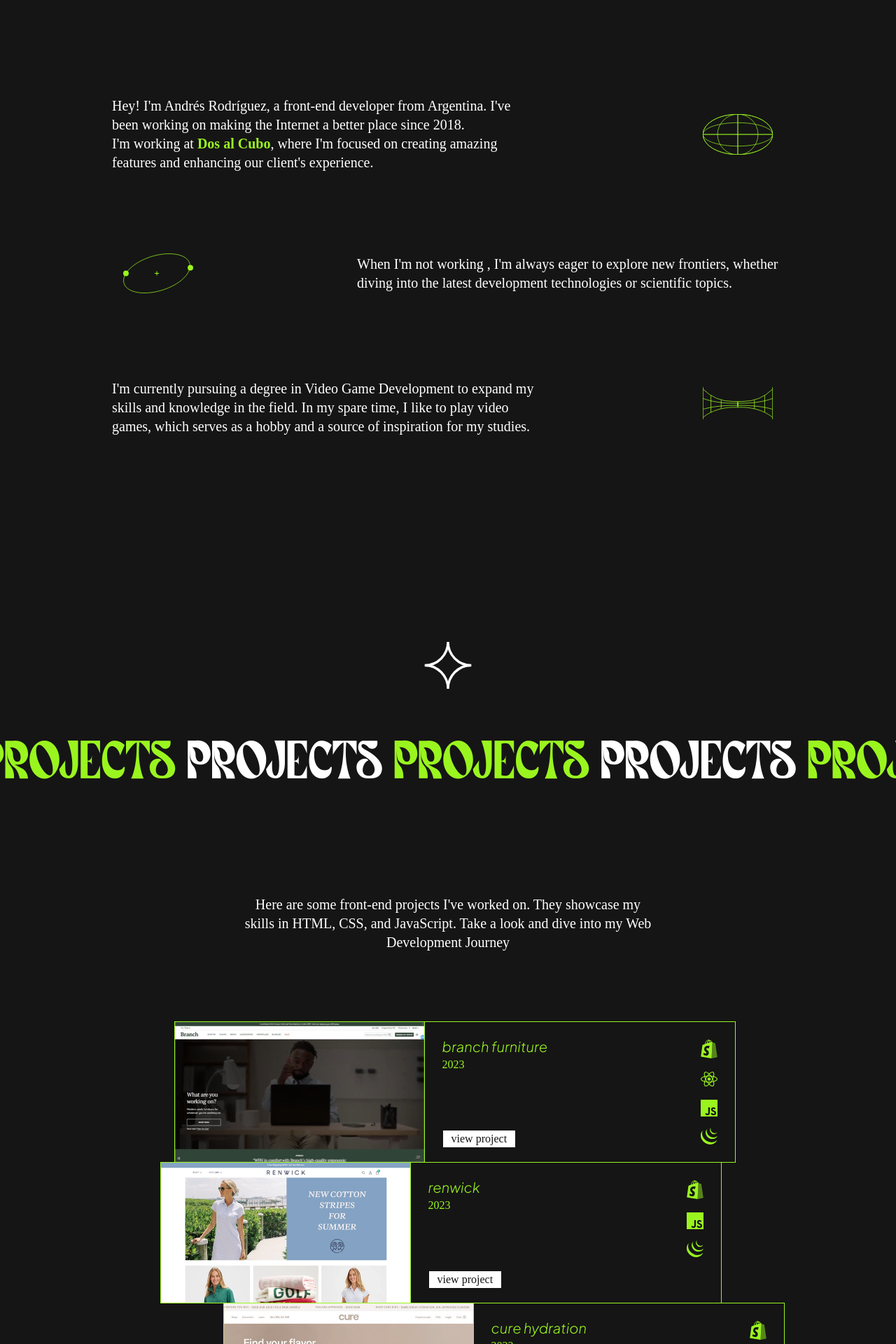
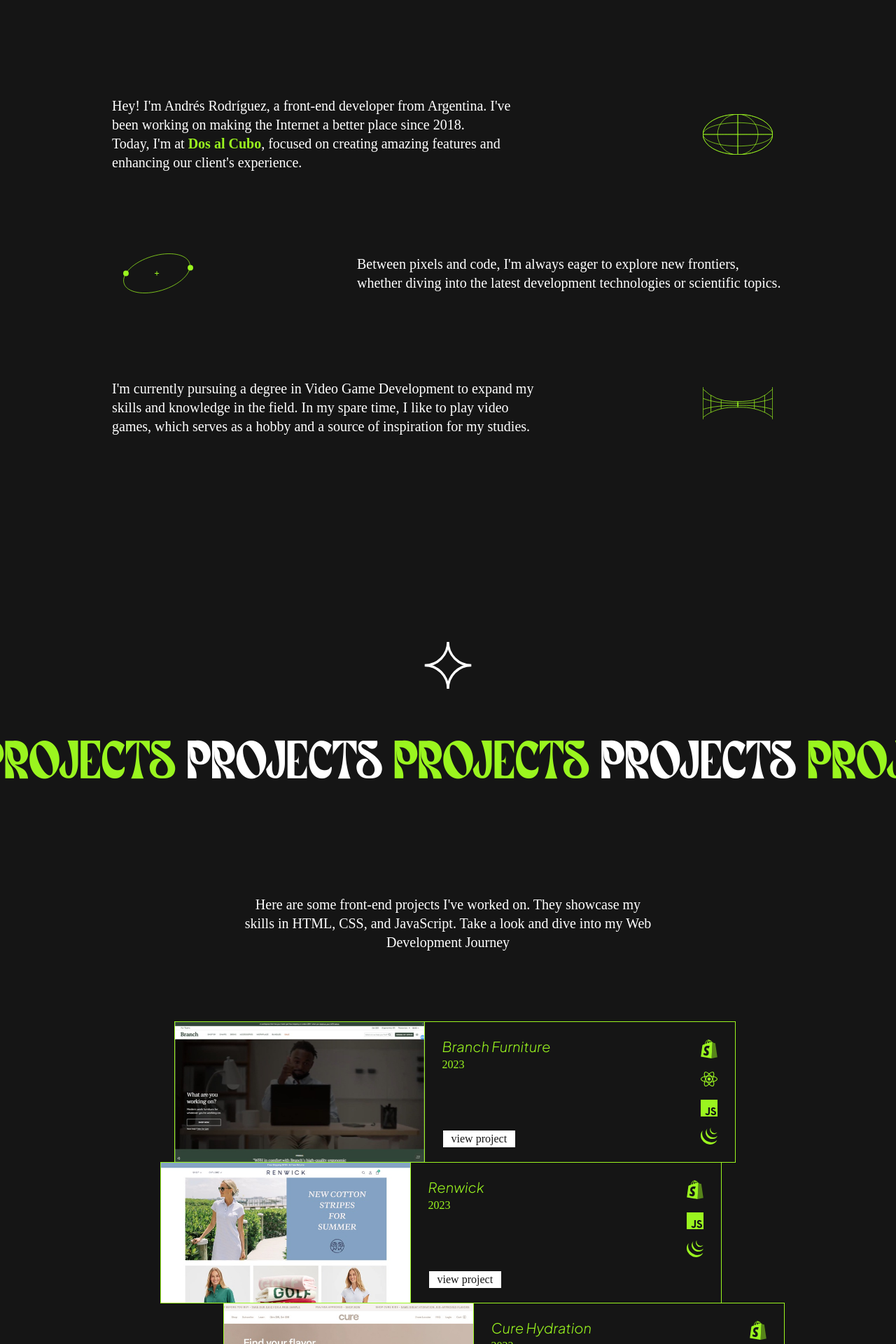
Before and after one commit to CoffeAddict/My-Portfolio, a React (Vite) app: page / in a window 1280 px wide. Shown: the part 1800-3720 px from the top of the page at 70% size. Built offline with nearby package versions, Linux system fonts and the light colour scheme; the HTML template or start-up script is replaced by a standard one.

Commit message:
02 - webcopy review changes

```diff
--- a/src/componets/AboutMe.jsx
+++ b/src/componets/AboutMe.jsx
@@ -10,19 +10,19 @@
             <Title text="About Me" elementType="h2"/>
             <div className="text-container">
                 <p>
-                    Hey! I'm Andrés Rodríguez, a front-end developer from Argentina. I've been working on making the Internet a better place since 2018. <br /> I'm working at  <a href="https://www.dosalcubo.com/" target='_blank'>Dos al Cubo</a>, where I'm focused on creating amazing features and enhancing our client's experience.
+                    Hey! I'm Andrés Rodríguez, a front-end developer from Argentina. I've been working on making the Internet a better place since 2018. <br /> Today, I'm at <a href="https://www.dosalcubo.com/" target='_blank'>Dos al Cubo</a>, focused on creating amazing features and enhancing our client's experience.
                 </p>
                 <Icons iconName={'svg-8'}/>
             </div>
             <div className="text-container">
                 <p>
-                    When I'm not working , I'm always eager to explore new frontiers, whether diving into the latest development technologies or scientific topics.
+                    Between pixels and code, I'm always eager to explore new frontiers, whether diving into the latest development technologies or scientific topics.
                 </p>
                 <Icons iconName={'svg-9'}/>
             </div>
             <div className="text-container">
-                    <p>
-                I'm currently pursuing a degree in Video Game Development to expand my skills and knowledge in the field. In my spare time, I like to play video games, which serves as a hobby and a source of inspiration for my studies.
+                <p>
+                    I'm currently pursuing a degree in Video Game Development to expand my skills and knowledge in the field. In my spare time, I like to play video games, which serves as a hobby and a source of inspiration for my studies.
                 </p>
                 <Icons iconName={'svg-10'}/>
             </div>
--- a/src/json/contact.json
+++ b/src/json/contact.json
@@ -5,11 +5,11 @@
             "link": "mailto:andresrodriguezesteban@gmail.com?subject=Get%20in%20Touch!&body=Let's%20schedule%20a%20meeting.%20I'm%20eager%20to%20discuss%20opportunities.%20Looking%20forward%20to%20connecting%20with%20you!"
         },
         {
-            "title": "linkedin",
+            "title": "Linkedin",
             "link": "https://www.linkedin.com/in/arodriguezesteban/"
         },
         {
-            "title": "github",
+            "title": "Github",
             "link": "https://github.com/CoffeAddict"
         }
     ]
--- a/src/styles/project-card.css
+++ b/src/styles/project-card.css
@@ -31,7 +31,7 @@
     font-family: var(--primary-font);
     font-weight: 300;
     font-style: italic;
-    text-transform: lowercase;
+    text-transform: capitalize;
     font-size: 1.25em;
     margin-bottom: .25em;
 }
```
